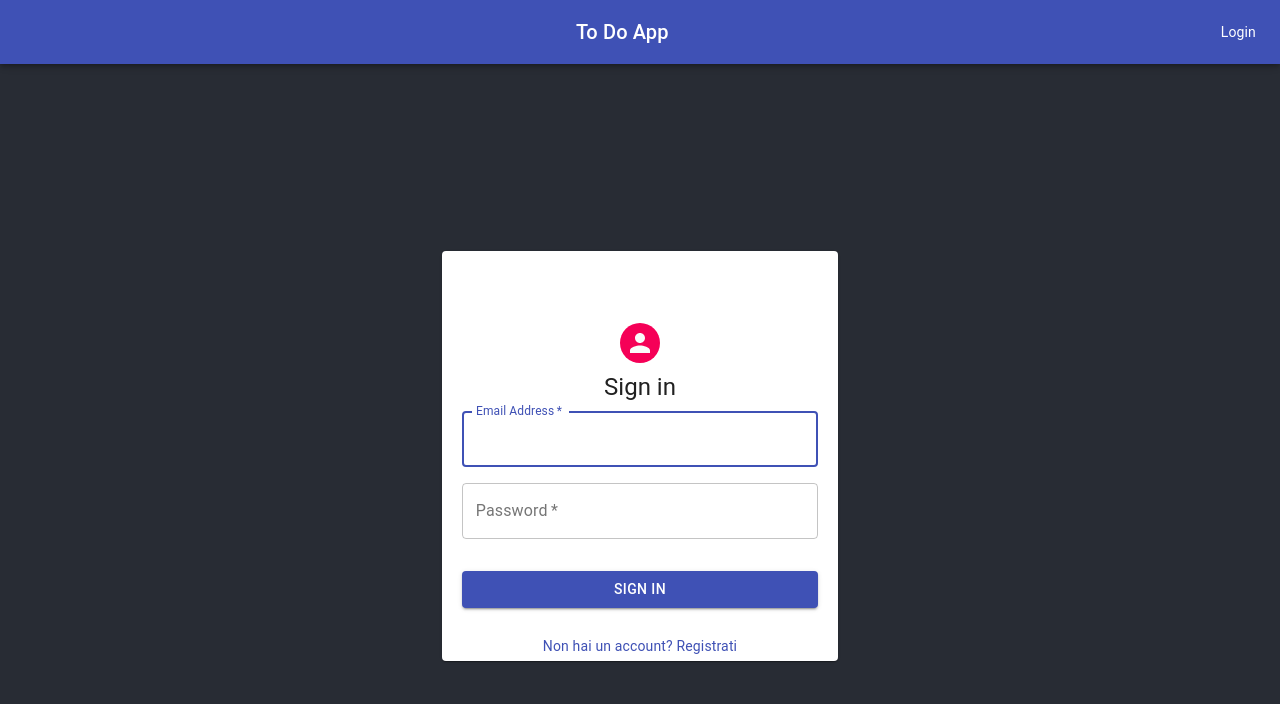
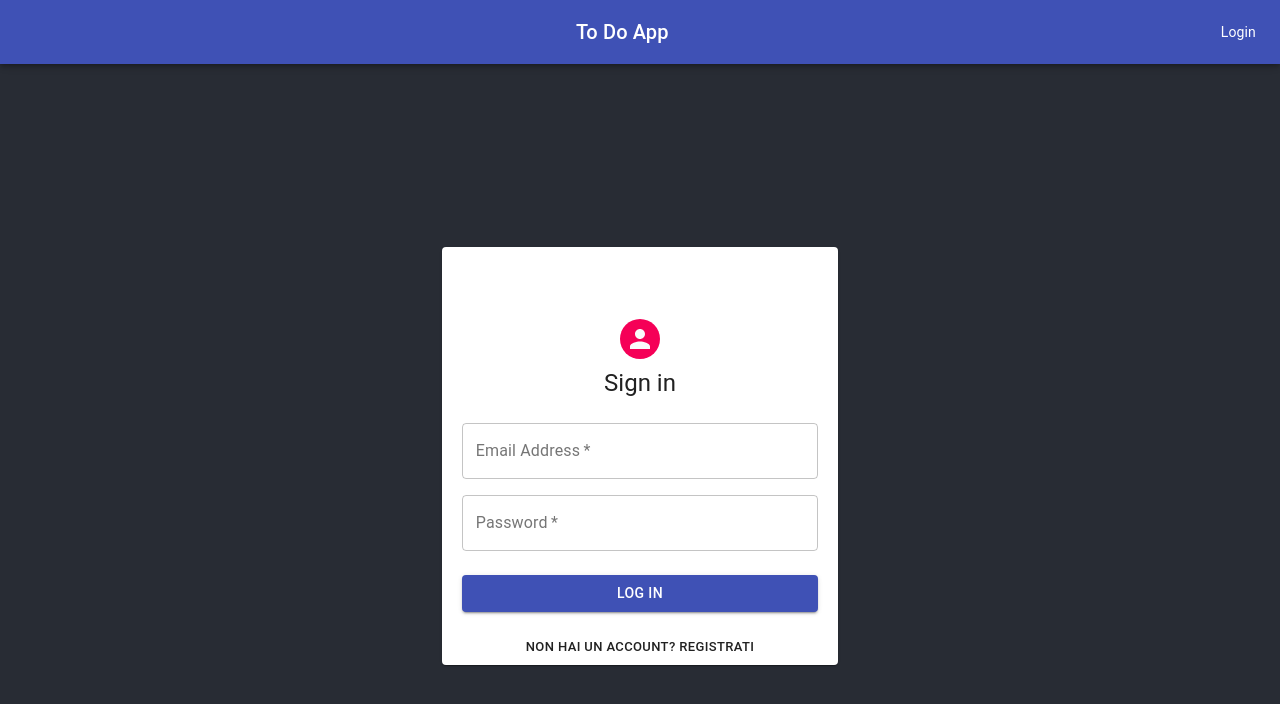
Before and after one commit to consuelo-sanna/my_todo, a React (Create React App) app: page /auth in a window 1280 px wide. Shown: the top 704 px of the page. Built offline with nearby package versions, Linux system fonts and the light colour scheme.

Commit message:
Authenticated Comp instead of Login  and Register

```diff
--- a/src/components/App.js
+++ b/src/components/App.js
@@ -2,9 +2,8 @@
 
 import React, { Component } from 'react';
 import NavBar from './NavBar';
-import Login from './Login';
+import Authentication from './Authentication';
 import MainTodo from './MainTodo';
-import Registration from './Registration';
 import '../App.css';
 import { Switch, Route, Redirect } from 'react-router-dom';
 import { connect } from 'react-redux';
@@ -55,16 +54,9 @@ class App extends Component {
                 <header className="App-header">
                     <Switch>
                         <AuthRouteOk
-                            path="/reg"
-                            component={Registration}
-                            isAuthenticated={
-                                this.props.isAuthenticated
-                            }
-                        />
-                        <AuthRouteOk
                             exact
                             path="/auth"
-                            component={Login}
+                            component={Authentication}
                             isAuthenticated={
                                 this.props.isAuthenticated
                             }
--- /dev/null
+++ b/src/components/Authentication.js
@@ -0,0 +1,219 @@
+/**
+ * Crea un unico componente per login e registrazione.
+ *
+ */
+
+import React, { useState } from 'react';
+
+import Avatar from '@material-ui/core/Avatar';
+import Button from '@material-ui/core/Button';
+import CssBaseline from '@material-ui/core/CssBaseline';
+import TextField from '@material-ui/core/TextField';
+import Card from '@material-ui/core/Card';
+import Typography from '@material-ui/core/Typography';
+import { makeStyles } from '@material-ui/core/styles';
+import Container from '@material-ui/core/Container';
+import Grid from '@material-ui/core/Grid';
+import Link from '@material-ui/core/Link';
+import { connect } from 'react-redux';
+import {
+    user_login_attempt,
+    user_registration_attempt,
+} from '../redux/ActionCreators';
+
+import { getErrors } from '../redux/selectors/index';
+
+const useStyles = makeStyles(theme => ({
+    paper: {
+        marginTop: theme.spacing(8),
+        display: 'flex',
+        flexDirection: 'column',
+        alignItems: 'center',
+    },
+    avatar: {
+        margin: theme.spacing(1),
+        backgroundColor: theme.palette.secondary.main,
+    },
+    form: {
+        width: '90%', // Fix IE 11 issue.
+        marginTop: theme.spacing(3),
+    },
+    submit: {
+        margin: theme.spacing(3, 0, 2),
+    },
+    root: {
+        flexGrow: 1,
+    },
+    registration: {
+        flexGrow: 1,
+        width: '90%',
+        margin: theme.spacing(0, 0, 0),
+    },
+}));
+
+function Authentication(props) {
+    const classes = useStyles();
+
+    const [name, setName] = useState('');
+    const [lastname, setLastName] = useState('');
+    const [email, setEmail] = useState('');
+    const [password, setPassword] = useState('');
+    const [isRegistration, setIsRegistration] = useState('');
+
+    const registrationBlock = (
+        <Grid container spacing={2} className={classes.registration}>
+            <Grid item xs={12} sm={6}>
+                <TextField
+                    autoComplete="fname"
+                    name="firstName"
+                    variant="outlined"
+                    required
+                    fullWidth
+                    id="firstName"
+                    value={name}
+                    onInput={e => setName(e.target.value)}
+                    label="First Name"
+                    autoFocus
+                />
+            </Grid>
+            <Grid item xs={12} sm={6}>
+                <TextField
+                    variant="outlined"
+                    required
+                    fullWidth
+                    id="lastName"
+                    value={lastname}
+                    onInput={e => setLastName(e.target.value)}
+                    label="Last Name"
+                    name="lastName"
+                    autoComplete="lname"
+                />
+            </Grid>
+        </Grid>
+    );
+
+    function handleSubmit(e) {
+        e.preventDefault();
+        if (!isRegistration) props.user_login(email, password);
+        else props.user_register(name, lastname, email, password);
+    }
+
+    return (
+        <Container component="main" maxWidth="xs">
+            <Card>
+                <CssBaseline />
+                <div className={classes.paper}>
+                    <Avatar className={classes.avatar}></Avatar>
+                    <Typography component="h1" variant="h5">
+                        {isRegistration ? 'Registrazione' : 'Sign in'}
+                    </Typography>
+                    <form
+                        className={classes.form}
+                        noValidate
+                        onSubmit={handleSubmit}
+                    >
+                        <Grid container spacing={2}>
+                            {isRegistration
+                                ? registrationBlock
+                                : null}
+                            <Grid item xs={12}>
+                                <TextField
+                                    variant="outlined"
+                                    required
+                                    fullWidth
+                                    id="email"
+                                    value={email}
+                                    onInput={e =>
+                                        setEmail(e.target.value)
+                                    }
+                                    label="Email Address"
+                                    name="email"
+                                    autoComplete="email"
+                                />
+                            </Grid>
+                            <Grid item xs={12}>
+                                <TextField
+                                    variant="outlined"
+                                    required
+                                    fullWidth
+                                    name="password"
+                                    label="Password"
+                                    type="password"
+                                    id="password"
+                                    value={password}
+                                    onInput={e =>
+                                        setPassword(e.target.value)
+                                    }
+                                    autoComplete="current-password"
+                                />
+                            </Grid>
+                        </Grid>
+
+                        <Button
+                            type="submit"
+                            fullWidth
+                            variant="contained"
+                            color="primary"
+                            className={classes.submit}
+                        >
+                            {isRegistration
+                                ? 'Registrazione'
+                                : 'Log in'}
+                        </Button>
+
+                        <Grid
+                            container
+                            direction="column"
+                            justify="flex-start"
+                            alignItems="stretch"
+                        >
+                            <div className={classes.root}>
+                                {props.errors ? (
+                                    <div>
+                                        {props.errors.map(err => (
+                                            <Grid item>{err}</Grid>
+                                        ))}
+
+                                        <Grid item>
+                                            <Button
+                                                onClick={() => {
+                                                    //pulisci i vecchi errori, una nuova dispatch
+                                                    setIsRegistration(
+                                                        !isRegistration
+                                                    );
+                                                }}
+                                                size="small"
+                                            >
+                                                {isRegistration
+                                                    ? 'Sei gia registrato? Fai il Log in'
+                                                    : 'Non hai un account? Registrati'}
+                                            </Button>
+                                        </Grid>
+                                    </div>
+                                ) : null}
+                            </div>
+                        </Grid>
+                    </form>
+                </div>
+            </Card>
+        </Container>
+    );
+}
+
+const mapStateToProps = state => ({
+    errors: getErrors(state),
+});
+
+const mapDispatchToProps = dispatch => ({
+    user_login: (email, password) =>
+        dispatch(user_login_attempt(email, password)),
+    user_register: (name, lastname, email, password) =>
+        dispatch(
+            user_registration_attempt(name, lastname, email, password)
+        ),
+});
+
+export default connect(
+    mapStateToProps,
+    mapDispatchToProps
+)(Authentication);
```
